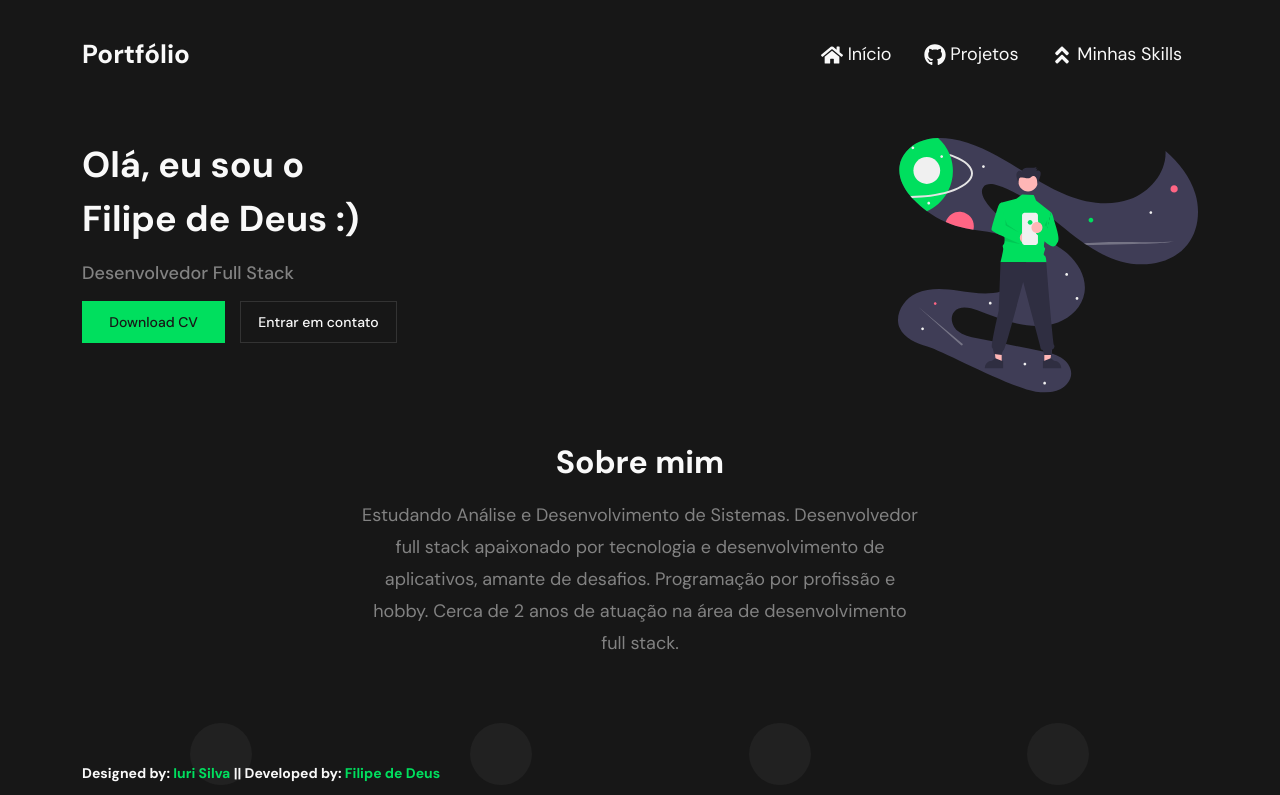
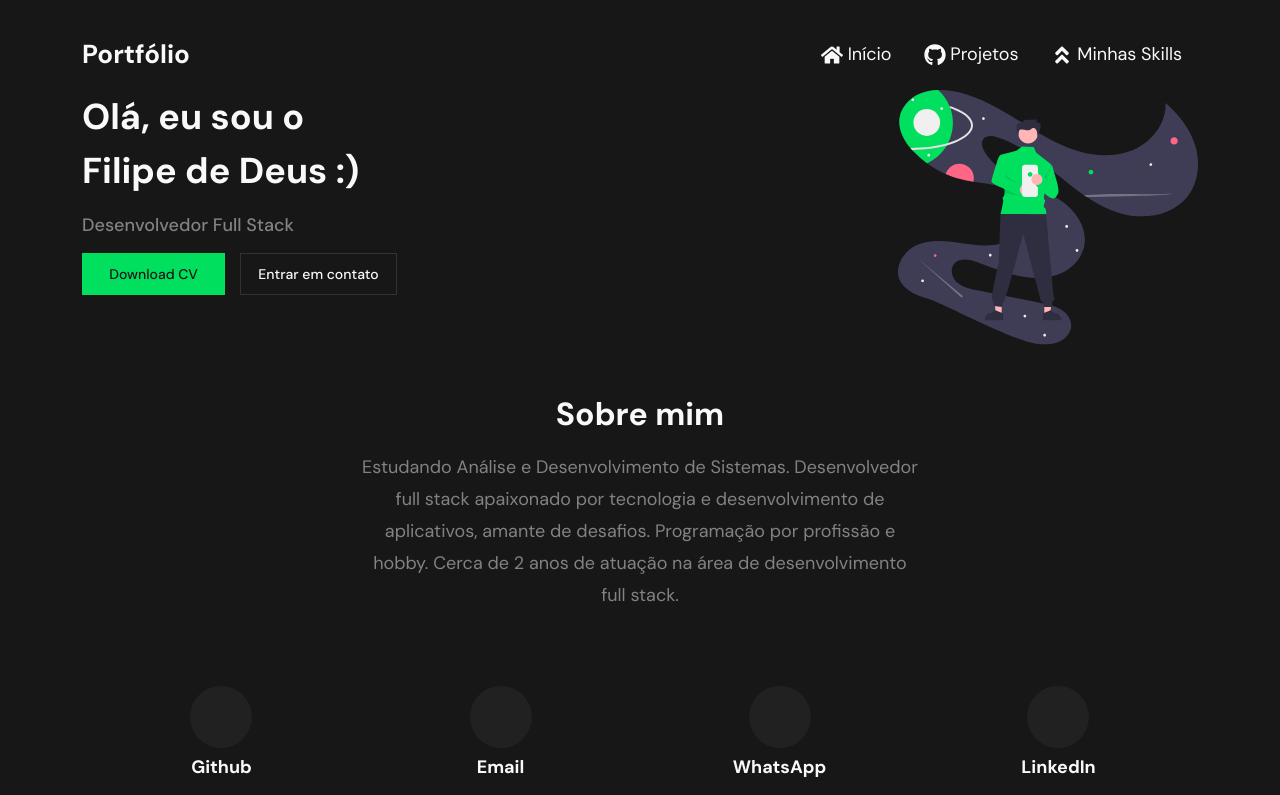
Before and after one commit to dedeus6/portifoliofilipe, a React (Create React App) app: page / in a window 1280 px wide. Shown: the top 795 px of the page. Built offline with nearby package versions, Linux system fonts and the light colour scheme; some icons are missing.

Commit message:
ajuste com o footer

```diff
--- a/src/components/Footer/styles.css
+++ b/src/components/Footer/styles.css
@@ -1,9 +1,9 @@
 .footer-container {
-    position: absolute;
     bottom: 0;
     display: flex;
     flex: 1;
     font-size: 14px;
+    margin-top: 5rem;
 }
 
 .name {
--- a/src/pages/Home/index.tsx
+++ b/src/pages/Home/index.tsx
@@ -6,7 +6,7 @@ import Footer from "../../components/Footer";
 const Home = () => {
   return (
     <>
-      <div className="home-container mt-5">
+      <div className="home-container">
         <div className="top-container">
           <div className="info-container">
               <p className="white-title info-title">Olá, eu sou o <br/>Filipe de Deus :)</p>
@@ -38,8 +38,8 @@ const Home = () => {
             </p>
           </div>
         </div>
+      <Info />
       </div>
-      <Info />
       <Footer />
     </>
   );
```
Also changed, not shown: 1 other file (tests, documents, lock files or other folders).
